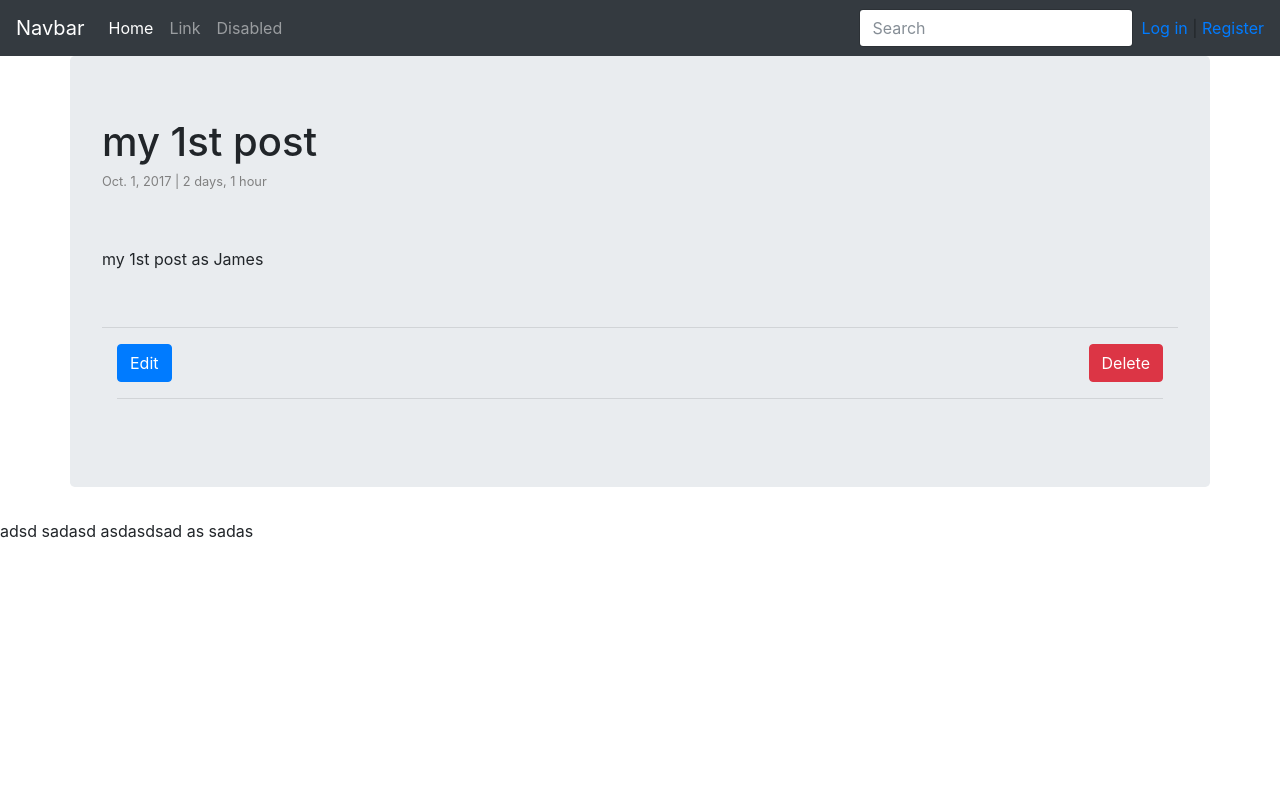
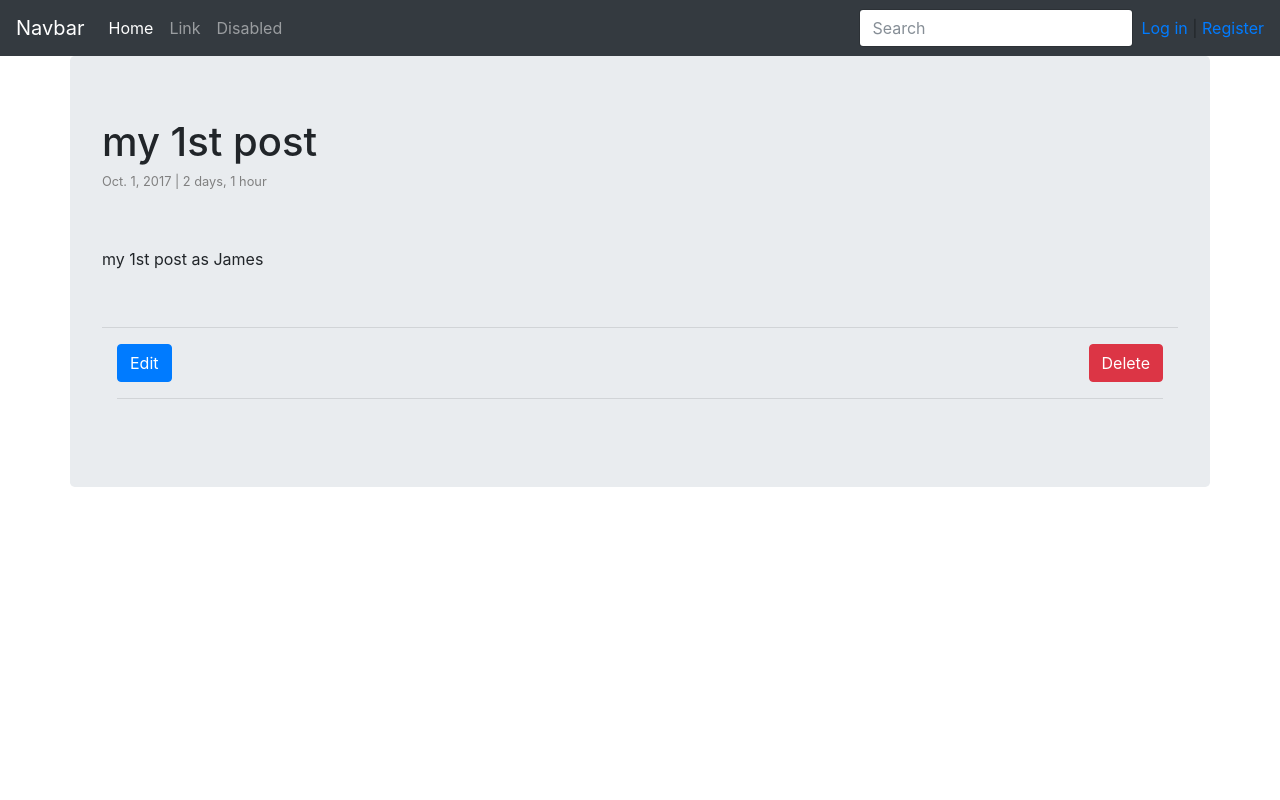
Before and after one commit to MyNameIsBond/Django---Blog, a Django app: page /88/detail/ in a window 1280 px wide. Run offline with Django 3.2, Linux system fonts and the light colour scheme; data comes from the database, SQL or seed files in the repository; both versions use the stored data as it was after the commit; some libraries are stand-ins or nearby versions.

Commit message:
getting rid of lines.

```diff
--- a/templates/detail_view.html
+++ b/templates/detail_view.html
@@ -26,11 +26,3 @@
             </div>
     </body>
     </html>
-<aside></aside>
-adsd
-
-
-
-sadasd
-asdasdsad as
-sadas
```
Also changed, not shown: account/urls.py (+1 -21 lines), db.sqlite3.
